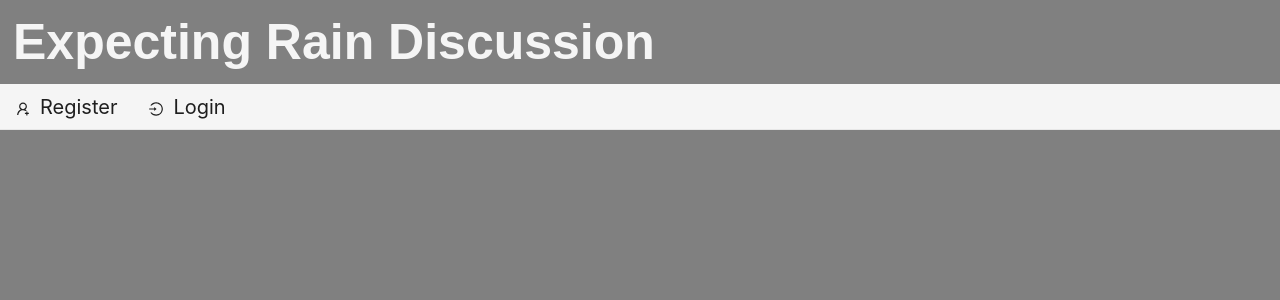
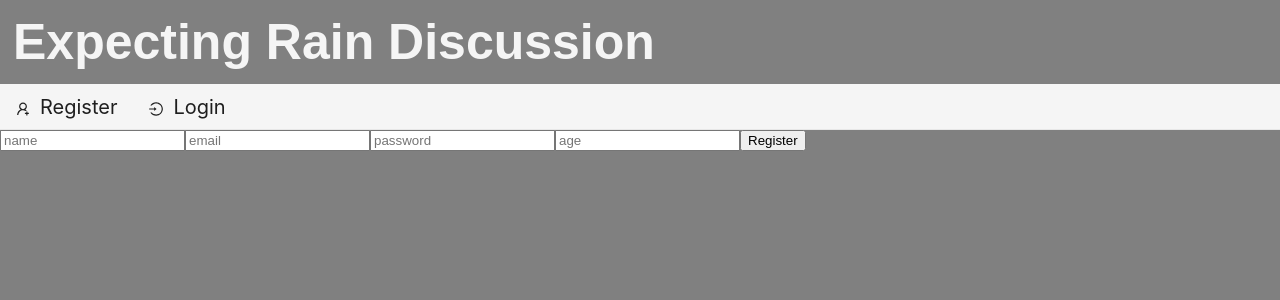
Before and after one commit to jerioz/REDUX-PROJECT-SOCIALMEDIA, a React (Create React App) app: page / in a window 1280 px wide. Shown: the top 300 px of the page. Built offline with nearby package versions, Linux system fonts and the light colour scheme.

Commit message:
update route

```diff
--- a/src/App.js
+++ b/src/App.js
@@ -13,7 +13,7 @@
     <BrowserRouter>
       <Header />
         <Routes>
-          <Route path='/register' element={<RegisterView />} />
+          <Route path='/' element={<RegisterView />} />
           <Route path='/login' element={<LoginView />} />
           <Route path='/profile' element={<ProfileView />} />
         </Routes>
--- a/src/components/Header/Header.jsx
+++ b/src/components/Header/Header.jsx
@@ -39,7 +39,7 @@
 				{user ? (
          <>
          <Menu.Item key="home" icon={<HomeOutlined />}>
-         <Link to="/">Home</Link>
+         <Link to="/home">Home</Link>
        </Menu.Item>
          <Menu.Item key="logout" onClick={onLogout} icon={<LogoutOutlined />}>
            <Link to="/logout">Logout</Link>
@@ -52,7 +52,7 @@
 
              <>
              <Menu.Item key="register" icon={<UserAddOutlined />}>
-               <Link to="/register">Register</Link>
+               <Link to="/">Register</Link>
              </Menu.Item>
                <Menu.Item key="login" icon={<LoginOutlined />}>
                  <Link to="/login">Login</Link>
--- a/src/components/Login/Login.jsx
+++ b/src/components/Login/Login.jsx
@@ -29,7 +29,6 @@
     useEffect(() => {
         if (isError) {
             notification.error({ message: "Error", description: message });
-
         }
         if (isSuccess && user) {
             notification.success({ message: "Success", description: message });
```
